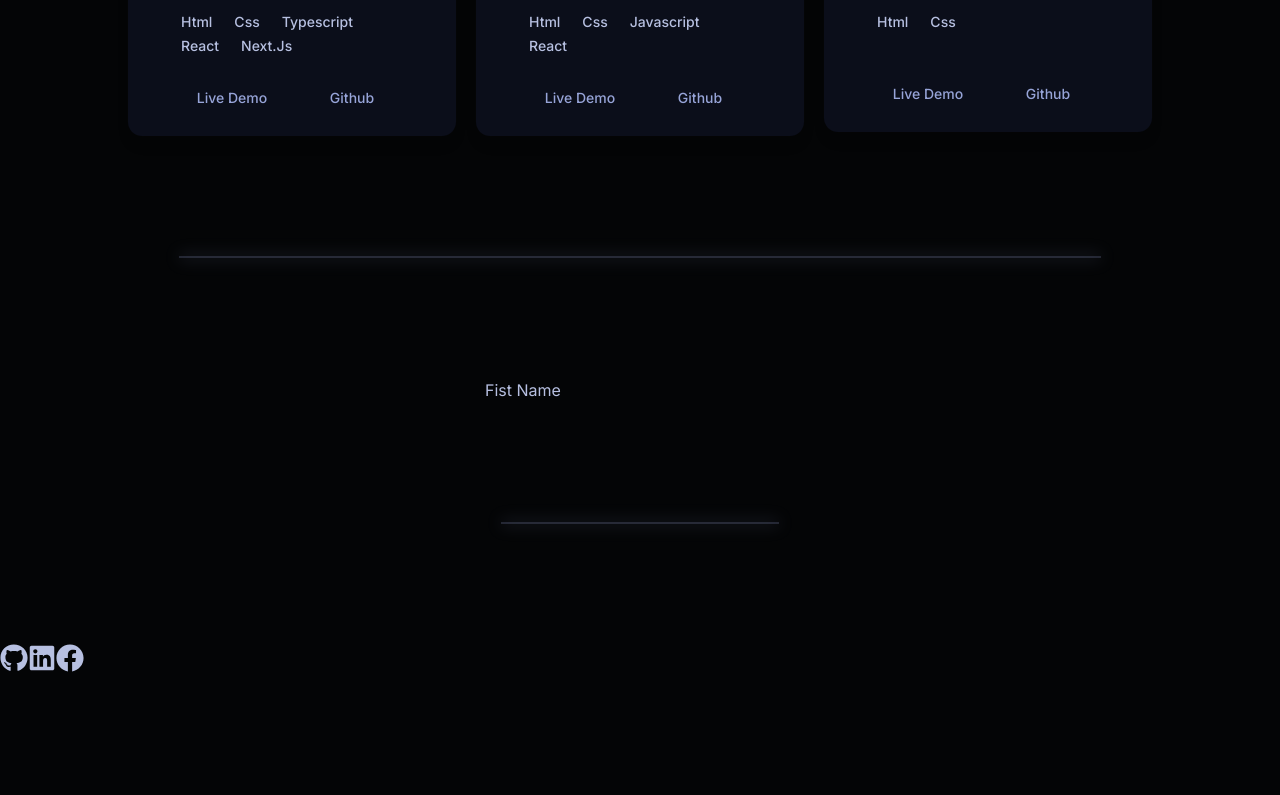
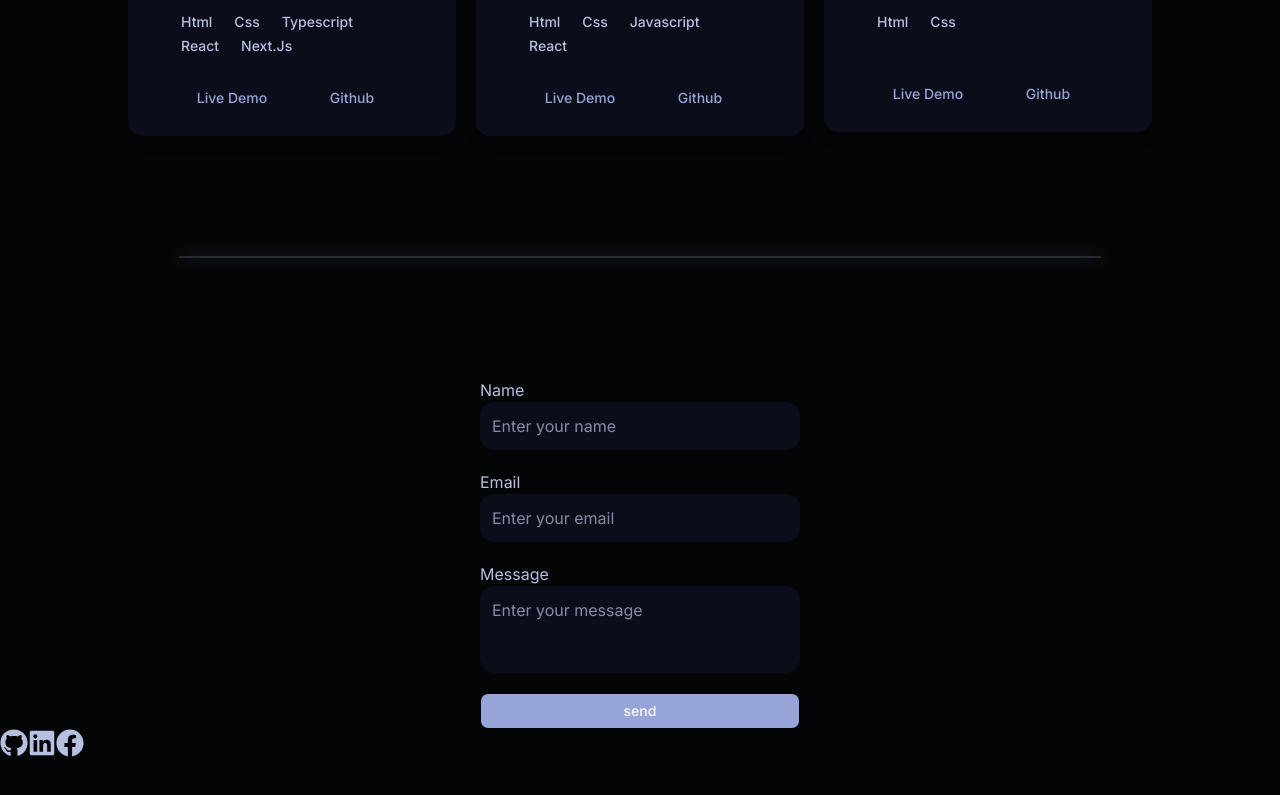
Before and after one commit to ahmedelomda777/my-portfolio, a Next.js app: page / in a window 1280 px wide. Shown: the part 1773-2568 px from the top of the page. Before the commit the page ends 2497 px from the top, so only its background shows below. Built offline with nearby package versions, Linux system fonts and the light colour scheme.

Commit message:
add contact

```diff
--- /dev/null
+++ b/app/api/email/route.tsx
@@ -0,0 +1,19 @@
+import { Resend } from 'resend';
+import { Receiver } from '@/components/receiver';
+import { NextRequest, NextResponse } from "next/server";
+const resend = new Resend(process.env.RESEND_API_KEY);
+export async function POST(req: NextRequest) {
+  const { name, email, message } = await req.json();
+
+  const { error } = await resend.emails.send({
+    from: "Contact Form <onboarding@resend.dev>",
+    to: "ahmedabs777@gmail.com",
+    subject: `New message from ${name}`,
+    react: <Receiver name={name} email={email} message={message} />  });
+
+  if (error) {
+    return NextResponse.json({ error }, { status: 500 });
+  }
+
+  return NextResponse.json({ success: true });
+}
--- /dev/null
+++ b/app/error.tsx
@@ -0,0 +1,22 @@
+'use client'
+import { useRouter } from "next/navigation"
+import { startTransition } from "react"
+function ErrorBouldery({error,reset}:{error:Error,reset:()=>void}) {
+    const router = useRouter()
+    const reload =()=>{
+        startTransition(()=>{
+            router.refresh()
+            reset()
+        })
+    }
+  return (
+    <div className="flex flex-col items-center justify-center h-full w-full gap-5">
+    <h1>{error.message}</h1>
+    <button onClick={()=>router.back()} className="bg-blue-700 text-amber-50 p-2 cursor-pointer rounded-md">go back</button>
+    <button onClick={reload} className="bg-blue-700 text-amber-50 p-2 cursor-pointer rounded-md">try again</button>
+    </div>
+
+  )
+}
+
+export default ErrorBouldery
--- a/app/globals.css
+++ b/app/globals.css
@@ -134,7 +134,8 @@
     @apply border-border outline-ring/50;
   }
   body {
-    @apply bg-background text-primary-text;
+    @apply bg-background text-primary-text selection:text-white selection:bg-muted;
+
   }
   html {
     @apply font-sans;
--- /dev/null
+++ b/components/receiver.tsx
@@ -0,0 +1,16 @@
+import {Html} from "react-email";
+
+  type ReceiverProps = {
+  name: string;
+  email: string;
+  message: string;
+};
+export const Receiver = ({ name, email, message }:ReceiverProps) => {
+  return (
+    <Html lang="en" dir="ltr">
+      <p>Name: {name}</p>
+      <p>Email: {email}</p>
+      <p>Message: {message}</p>
+    </Html>
+  );
+};
--- a/components/sections/Contact.tsx
+++ b/components/sections/Contact.tsx
@@ -1,15 +1,105 @@
-'use client'
-import { useForm } from "react-hook-form";
+"use client";
+import { SubmitHandler, useForm } from "react-hook-form";
+import { zodResolver } from "@hookform/resolvers/zod";
+import * as z from "zod";
 import Separative from "../ui/separative";
+import { Button } from "../ui/button";
+import { AiOutlineLoading3Quarters } from "react-icons/ai";
+import { refresh } from "next/cache";
+
 export default function Contact() {
-  const {register}= useForm()
+  const inputClass = "bg-card p-3 rounded-xl w-80 focus:outline focus:outline-accent text-accent placeholder:text-primary-text placeholder:opacity-70 ";
+  const schema = z.object({
+    name: z.string().min(2, { message: "please enter your name" }),
+    email: z.email({ message: "email is incorrect" }),
+    message: z.string().min(2, { message: "please enter your message" }),
+  });
+  type FormValidate = z.infer<typeof schema>;
+  const {
+    register,
+    formState: { isSubmitting, errors },
+    handleSubmit,
+  } = useForm({
+    resolver: zodResolver(schema),
+    values: {
+      name: "",
+      email: "",
+      message: "",
+    },
+  });
+  const onSubmit: SubmitHandler<FormValidate> = async (data) => {
+   try{
+    const res= await fetch ("/api/email",{
+    method: "POST",
+    headers: { "Content-Type": "application/json" },
+    body: JSON.stringify(data),
+   })
+    const result = await res.json();
+
+     if (!res.ok) {
+      console.error("Failed to send message:", result);
+      return;
+    }
+     console.log("Sent successfully:", result);
+  }
+     catch(err) {
+    console.error("Network error:", err);
+  }
+};
   return (
-    <form>
-      <label>
-        Fist Name
-      </label>
-      <input {...register}/>
-      <Separative/>
+    <form className="flex flex-col gap-5" onSubmit={handleSubmit(onSubmit)}>
+      <div className="flex flex-col">
+        <label htmlFor="name" className="capitalize">
+          name
+        </label>
+        <input
+          id="name"
+          {...register("name")}
+          className={`${inputClass} ${errors.name? "focus:outline-none border border-red-500":""} `}
+           autoComplete="off"
+           spellCheck="false"
+          type="text"
+          placeholder="Enter your name"
+        />
+        {errors.name && <p className="text-red-500 mt-2">{errors.name.message}</p>}
+      </div>
+      <div className="flex flex-col">
+        <label htmlFor="email" className="capitalize">
+          email
+        </label>
+        <input
+          id="email"
+          {...register("email")}
+          className={`${inputClass} ${errors.email? "focus:outline-none border border-red-500":""}`}
+          autoComplete="off"
+           spellCheck="false"
+          type="email"
+          placeholder="Enter your email"
+        />
+        {errors.email && <p className="text-red-500 mt-2">{errors.email.message}</p>}
+      </div>
+      <div className="flex flex-col">
+        <label htmlFor="message" className="capitalize">
+          message
+        </label>
+        <textarea
+          id="message"
+          {...register("message")}
+          spellCheck="false"
+          className={`${inputClass} ${errors.message? "focus:outline-none border border-red-500":""} overflow-scroll scrollbar-none resize-none `}
+          placeholder="Enter your message"
+        />
+        {errors.message && (
+          <p className="text-red-500 mt-2">{errors.message.message}</p>
+        )}
+      </div>
+      <Button disabled={isSubmitting} type="submit">
+        {isSubmitting ? (
+          <AiOutlineLoading3Quarters className="animate-spin" />
+        ) : (
+          "send"
+        )}
+      </Button>
     </form>
-  )
+  );
 }
--- a/package.json
+++ b/package.json
@@ -9,7 +9,9 @@
     "lint": "eslint"
   },
   "dependencies": {
+    "@emailjs/browser": "^4.4.1",
     "@gsap/react": "^2.1.2",
+    "@hookform/resolvers": "^5.9.1",
     "@tsparticles/react": "^4.3.2",
     "@tsparticles/slim": "^4.3.2",
     "class-variance-authority": "^0.7.1",
@@ -22,8 +24,10 @@
     "radix-ui": "^1.6.7",
     "react": "19.2.8",
     "react-dom": "19.2.8",
+    "react-email": "^6.9.3",
     "react-hook-form": "^7.86.0",
     "react-icons": "^5.7.0",
+    "resend": "^6.25.0",
     "shadcn": "^4.19.0",
     "tailwind-merge": "^3.6.0",
     "tw-animate-css": "^1.4.0",
```
Also changed, not shown: 1 other file (tests, documents, lock files or other folders).
